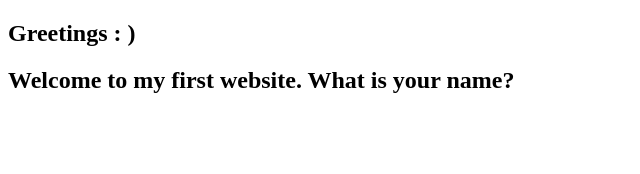
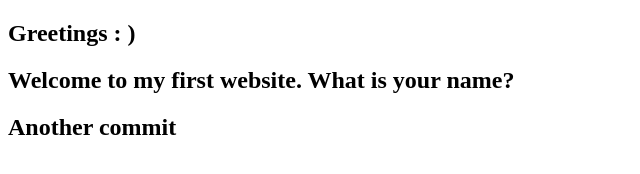
Before and after one commit to ans98543/assign1-is177, a plain HTML site: page assign1-is177/index.html in a window 1280 px wide. Shown: the whole page, without its empty margins (0-640 px from the left). Drawn offline with Linux system fonts and the light colour scheme.

Commit message:
Task: New commit

```diff
--- a/assign1-is177/index.html
+++ b/assign1-is177/index.html
@@ -2,3 +2,5 @@
 <h2> Greetings : ) </h2>
 
 <h2> Welcome to my first website. What is your name? </h2>
+
+<h2> Another commit</h2>
```
